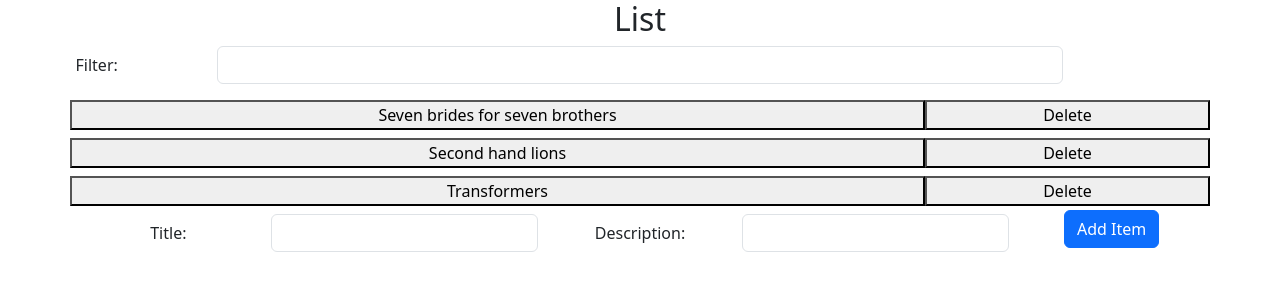
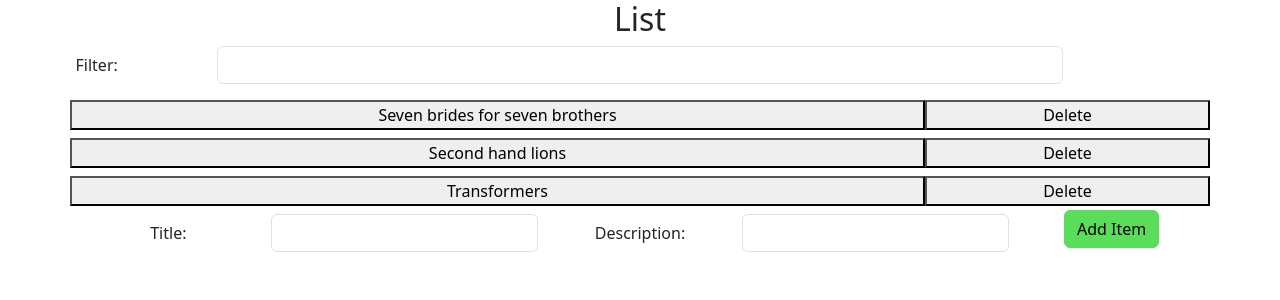
Before and after one commit to mickelson-classroom/list-detail-site-breannanesbit, a React (Create React App) app in the folder reactlist/: page / in a window 1280 px wide. Shown: the top 300 px of the page. Built offline with nearby package versions, Linux system fonts and the light colour scheme.

Commit message:
bootstrap colors

```diff
--- a/reactlist/package.json
+++ b/reactlist/package.json
@@ -6,6 +6,7 @@
     "@testing-library/jest-dom": "^5.17.0",
     "@testing-library/react": "^13.4.0",
     "@testing-library/user-event": "^13.5.0",
+    "@types/bootstrap": "^5.2.6",
     "@types/jest": "^27.5.2",
     "@types/node": "^16.18.47",
     "@types/react": "^18.2.21",
@@ -14,6 +15,7 @@
     "react": "^18.2.0",
     "react-dom": "^18.2.0",
     "react-scripts": "5.0.1",
+    "sass": "^1.66.1",
     "typescript": "^4.9.5",
     "web-vitals": "^2.1.4"
   },
--- /dev/null
+++ b/reactlist/src/assests/custom.scss
@@ -0,0 +1,3 @@
+$primary: #5add5a;
+
+@import "../../node_modules/bootstrap/scss/bootstrap"
--- a/reactlist/src/index.tsx
+++ b/reactlist/src/index.tsx
@@ -1,8 +1,11 @@
 import React from 'react';
 import ReactDOM from 'react-dom/client';
+import "bootstrap"
+// import "bootstrap/dist/css/bootstrap.min.css"
 import './index.css';
 import App from './App';
 import reportWebVitals from './reportWebVitals';
+import "./assests/custom.scss"
 
 const root = ReactDOM.createRoot(
   document.getElementById('root') as HTMLElement
```
Also changed, not shown: 1 other file (tests, documents, lock files or other folders).
